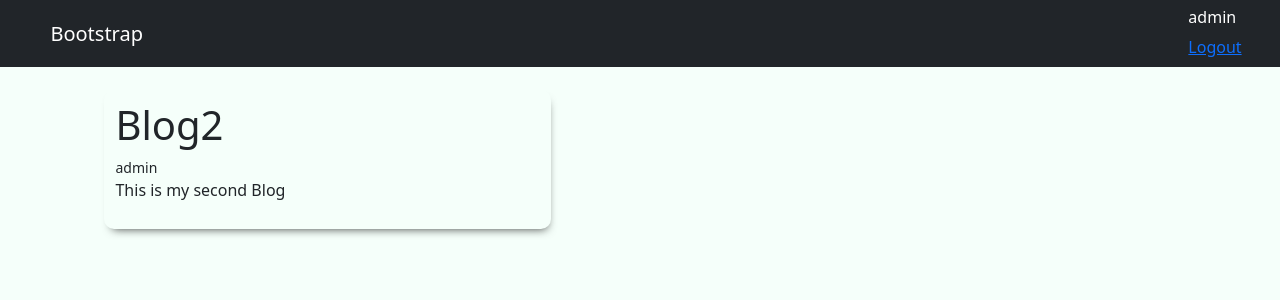
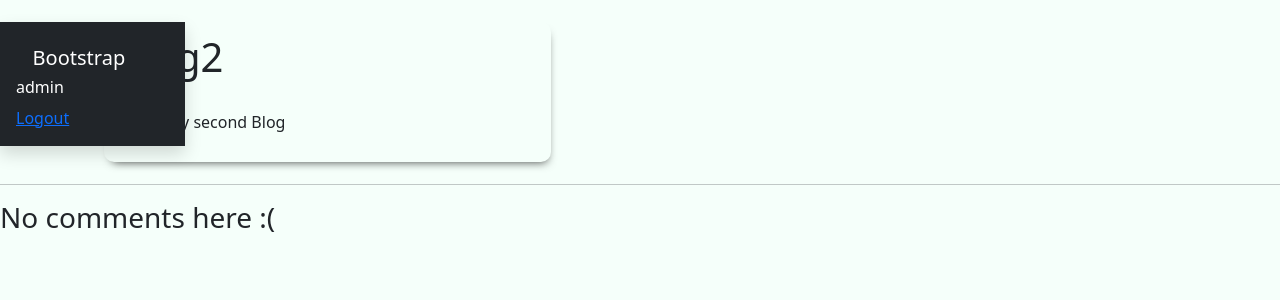
Before and after one commit to shubh2305/Blog_Website, a Django app: page /blog/posts/2/ in a window 1280 px wide. Shown: the top 300 px of the page. Run offline with Django 3.2, Linux system fonts and the light colour scheme; a user stored in the database is signed in; data comes from the database, SQL or seed files in the repository; both versions use the stored data as it was after the commit; parts of the project's set-up code (start-up, migrations or seed data) failed here and were passed over.

Commit message:
2nd Commit: Added the comment model

```diff
--- a/blog/forms.py
+++ b/blog/forms.py
@@ -5,9 +5,9 @@ from django.contrib.auth.forms import UserCreationForm
 class NewUserForm(UserCreationForm):
     email = forms.EmailField()
     username = forms.CharField(max_length=20, widget=forms.TextInput(attrs={
-                                'class':'form-control'
-                                'width':'100'}))
-    first_name = forms.CharField(max_length=20, widget=forms.)
+        'class':'form-control'
+    }))
+    first_name = forms.CharField(max_length=20, widget=forms.TextInput())
     last_name = forms.CharField(max_length=20)
 
     class Meta:
--- a/blog/models.py
+++ b/blog/models.py
@@ -11,3 +11,12 @@ class Post(models.Model):
 
     def __str__(self):
         return str(self.title + ' -> ' + self.author.username)
+
+class Comment(models.Model):
+    author = models.ForeignKey(User, on_delete=models.CASCADE)
+    post = models.ForeignKey(Post, on_delete=models.CASCADE, related_name='comments')
+    body = models.TextField()
+    date_created = models.DateTimeField(default=timezone.now)
+
+    def __str__(self):
+        return str(self.post)
--- a/templates/base.html
+++ b/templates/base.html
@@ -11,7 +11,7 @@
     </head>
 
     <body>
-        <nav class="navbar navbar-dark bg-dark">
+        <nav class="navbar navbar-dark bg-dark shadow p-3 mb-5 bg-dark position-fixed">
             <div class="container-fluid">
 				<a class="navbar-brand" href="#">
 					Bootstrap
--- a/templates/blog/post_detail.html
+++ b/templates/blog/post_detail.html
@@ -14,14 +14,19 @@
 
 {% block content %}
     <div class="container">
-
-
         <div class="blog">
             <h1>{{ post.title }}</h1>
             <small>{{ post.author }}</small>
             <p>{{ post.content }}</p>
         </div>
+    </div>
+    <hr>
 
-
-    </div>
+    {% for comment in post.comments.all %}
+        <strong>{{comment.author}}</strong>
+        <small>{{comment.date_created}}</small>
+        <p>{{comment.body}}</p>
+    {% empty %}
+        <h3>No comments here :(</h3>
+    {% endfor %}
 {% endblock content %}
--- a/templates/index.html
+++ b/templates/index.html
@@ -16,7 +16,7 @@
     <div class="container">
 
         {% for post in posts %}
-            <div class="blog">
+            <div class="blog shadow-sm p-3 mb-5 bg-white">
                 <h1>{{ post.title }}</h1>
                 <small>{{ post.author }}</small>
                 <p>{{ post.content }}</p>
```
Also changed, not shown: blog/admin.py (+8 -1 lines), blog/migrations/0002_comment.py (added), db.sqlite3.
